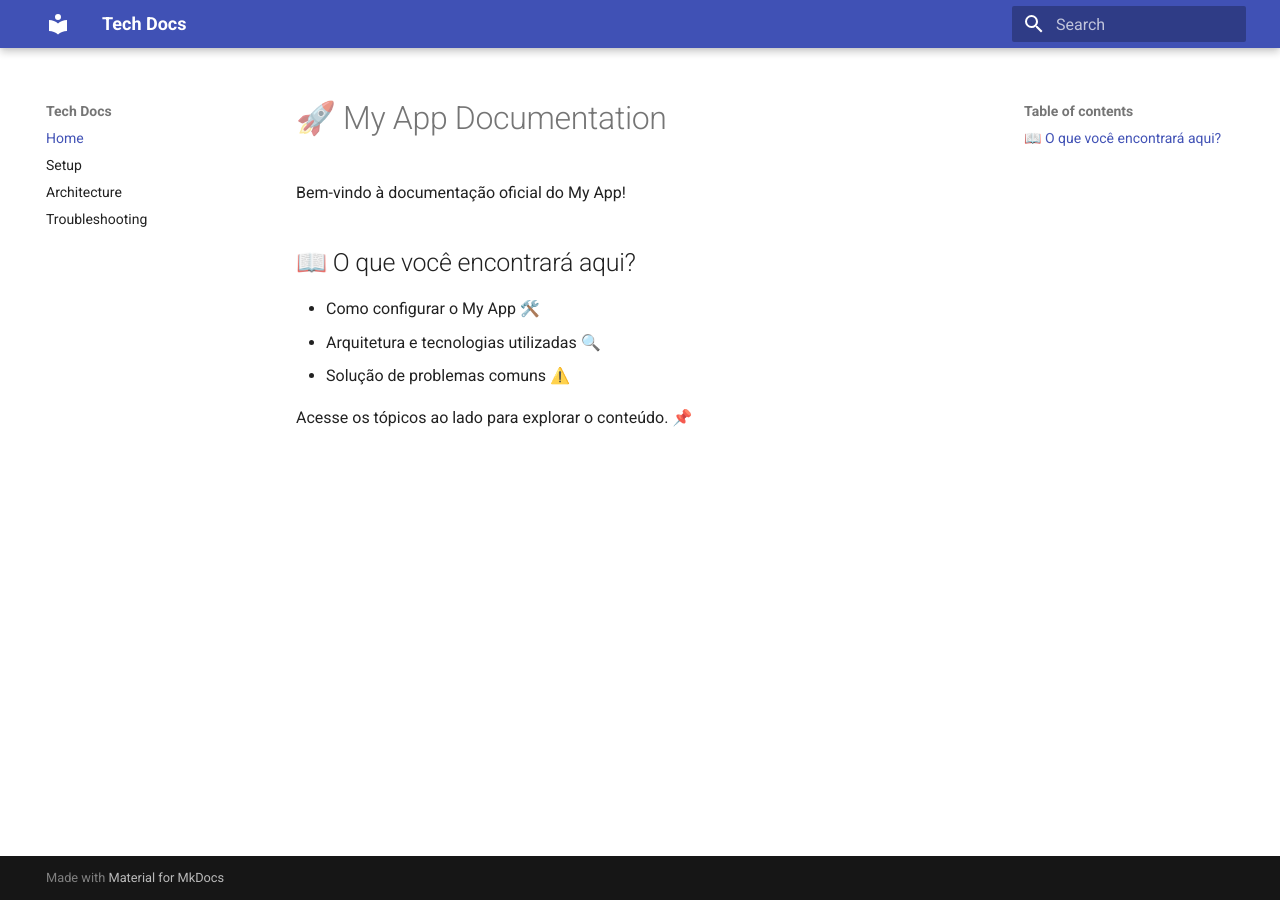
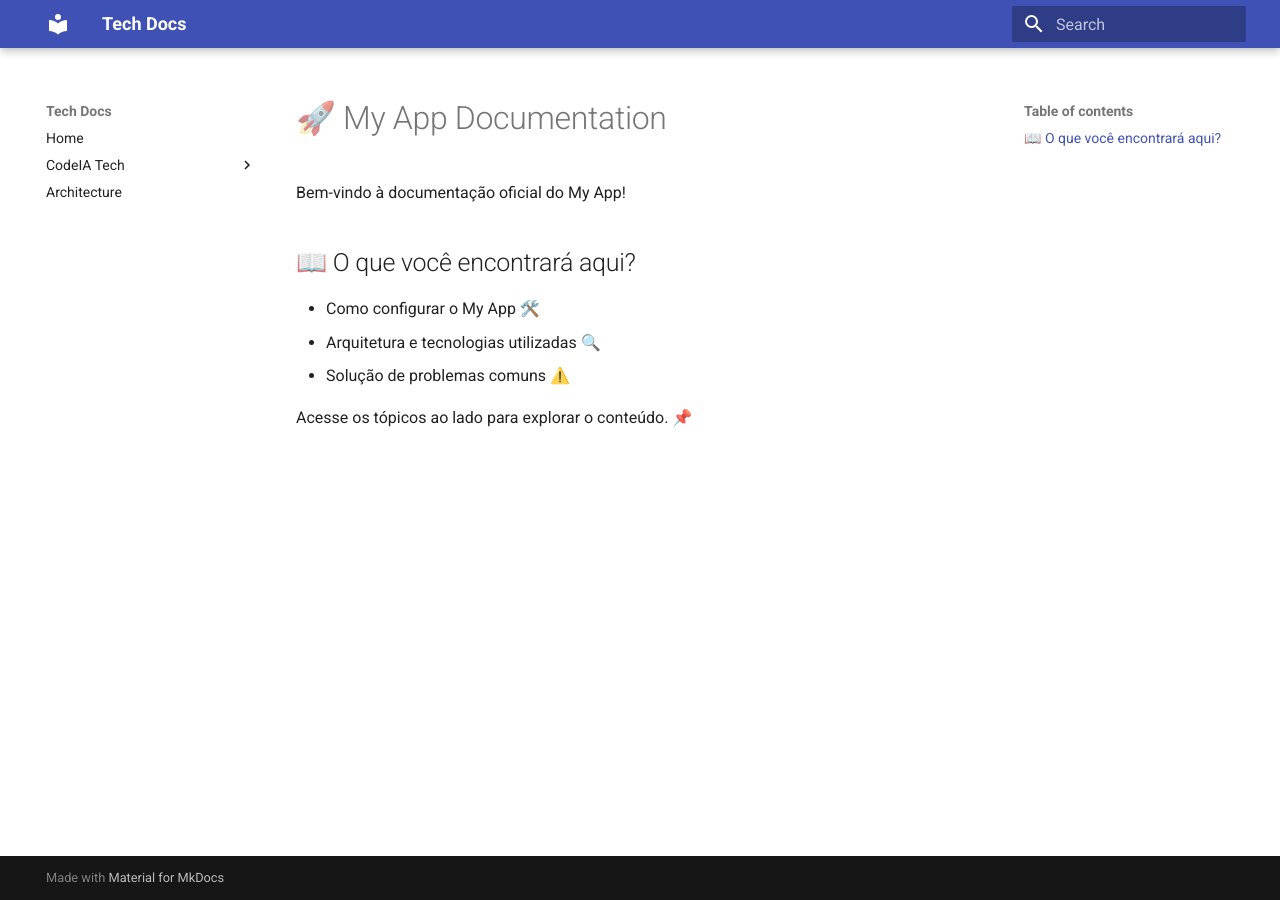
Before and after one commit to mcianci2024/codeia-techdocs, an MkDocs documentation site: the page built from docs/index.md, in a window 1280 px wide. Built offline with MkDocs 1.6.1 and Material for MkDocs 9.7.7, drawn with Linux system fonts in a browser that asks for light colours.

Commit message:
Update mkdocs.yaml

```diff
--- a/mkdocs.yaml
+++ b/mkdocs.yaml
@@ -2,10 +2,10 @@ site_name: Tech Docs
 site_description: "Documentação de práticas e referencias de tecnologia CodeIA Tech"
 
 nav:
-  - Home: index.md
-  - Setup: setup.md
-  - Architecture: architecture.md
-  - Troubleshooting: troubleshooting.md
+  - Home: "site/home/index.md"
+  - CodeIA Tech:
+    - Quem somos: "site/home/quem_somos.md"
+  - Architecture: "sites/arquitecture/index.md"
 
 theme:
   name: material
```
